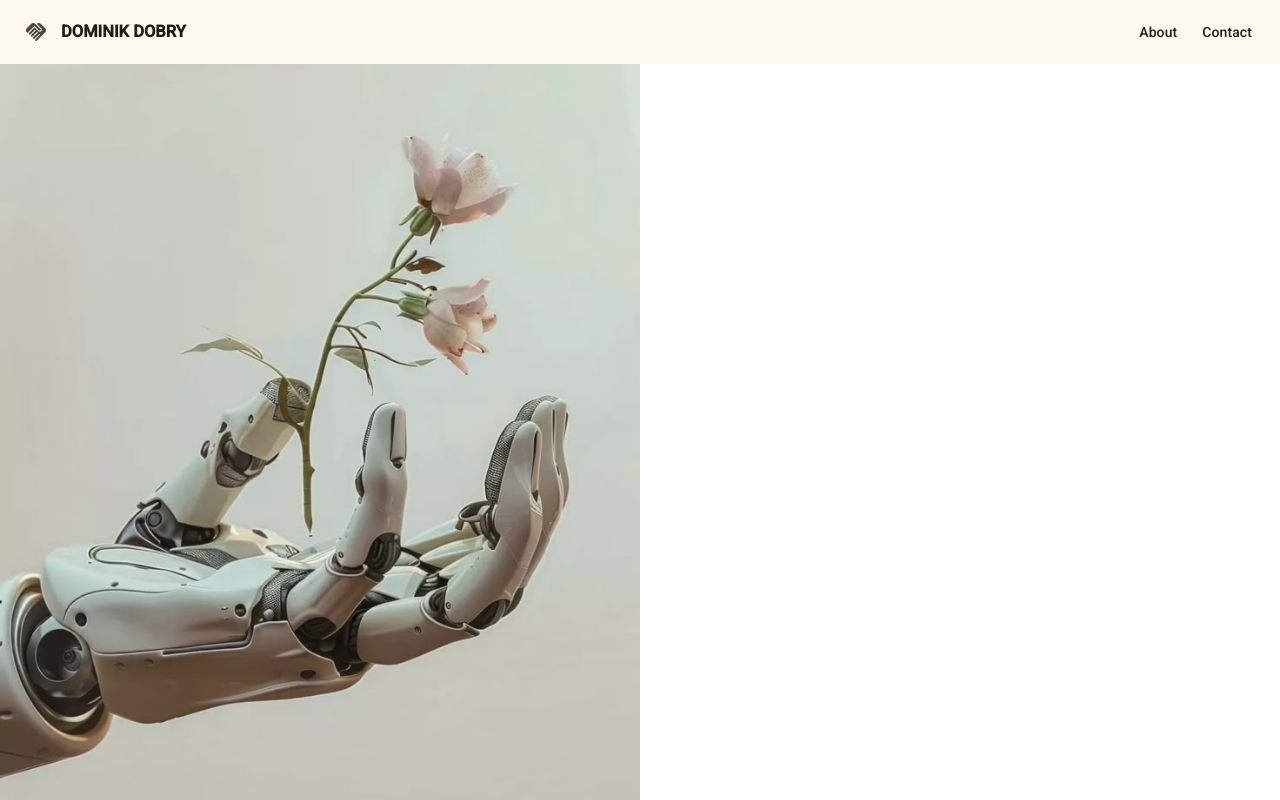
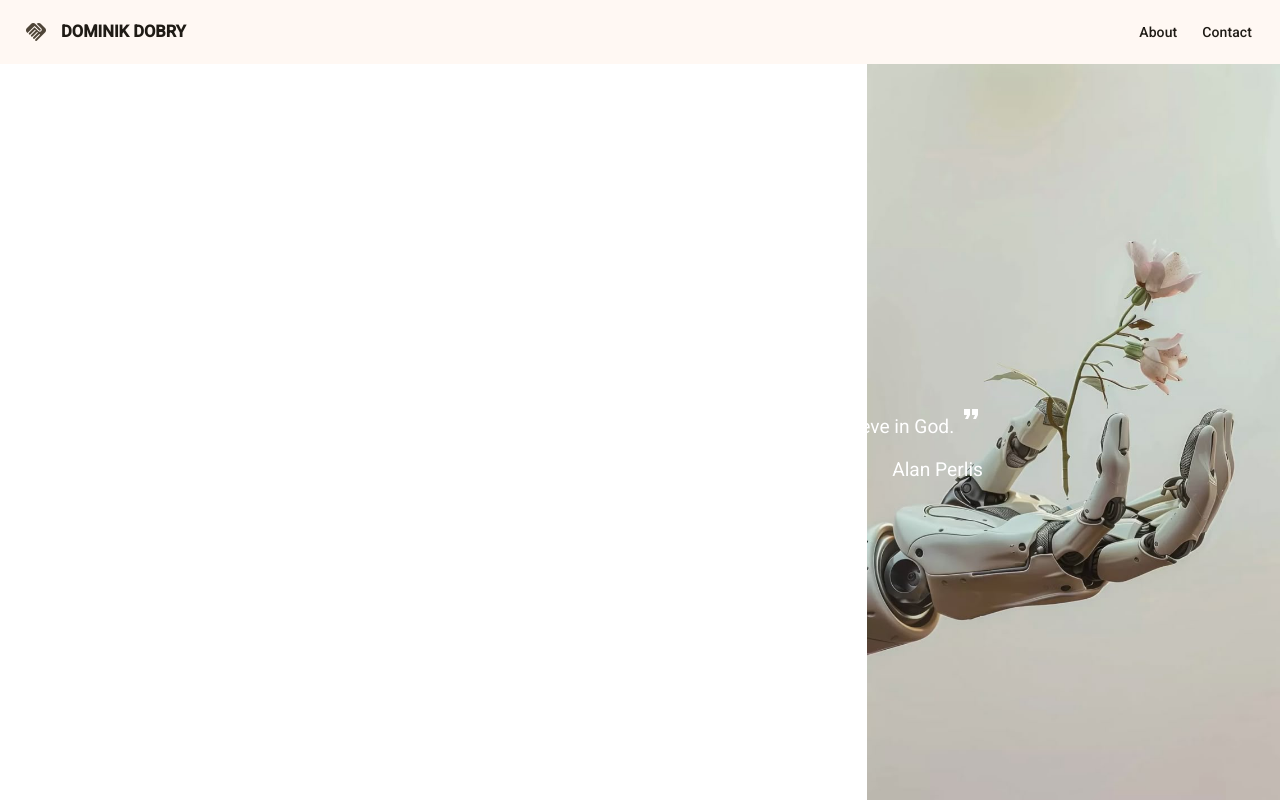
Before and after one commit to krzyzowskabeata/portfolio, an Angular app: page /welcome in a window 1280 px wide. Built offline with nearby package versions, Linux system fonts and the light colour scheme.

Commit message:
Initial quote added

```diff
--- a/src/app/home/home.component.html
+++ b/src/app/home/home.component.html
@@ -1,3 +1,16 @@
 <section>
-    <div class="container"></div>
+    <div class="container">
+        <blockquote>
+            <p>
+                <sup>
+                    <mat-icon aria-hidden="true" aria-label="Quote icon" fontIcon="format_quote"></mat-icon>
+                </sup>
+                {{ quote }}
+                <sup>
+                    <mat-icon aria-hidden="true" aria-label="Quote icon" fontIcon="format_quote"></mat-icon>
+                </sup>
+            </p>
+            <footer>{{ author }}</footer>
+        </blockquote>
+    </div>
 </section>
--- a/src/app/home/home.component.scss
+++ b/src/app/home/home.component.scss
@@ -1,11 +1,25 @@
 @import '../../assets/variables.scss';
 
-.container {
-    @include background(url('../../assets/pic-theme.JPG'));
+section {
     width: 100vw;
-    height: calc(100vh - 64px); //ToDo ?!
 
-    @include xl {
-        width: 50vw;
+
+    .container {
+        @include flex(center, center);
+        @include background(url('../../assets/pic-theme.JPG')); // ToDo Add fallback background color
+        height: calc(100vh - 64px); //ToDo Should I remove heder height?
+        color: #fff; // ToDo NOT WHITE
+        font-size: 1.2rem;
+
+
+        blockquote {
+            @include flex(center, flex-end, column);
+        }
+
+        @include md {
+            background-size: contain;
+            background-position: right;
+        }
     }
+
 }
--- a/src/app/home/home.component.ts
+++ b/src/app/home/home.component.ts
@@ -1,12 +1,16 @@
 import { Component } from '@angular/core';
+import { MatIconModule } from '@angular/material/icon';
 
 @Component({
   selector: 'pf-home',
   standalone: true,
-  imports: [],
+  imports: [MatIconModule],
   templateUrl: './home.component.html',
   styleUrl: './home.component.scss'
 })
 export class HomeComponent {
 
+  quote = 'A year spent in artificial intelligence is enough to make one believe in God.';
+  author = 'Alan Perlis';
+
 }
--- a/src/assets/_variables.scss
+++ b/src/assets/_variables.scss
@@ -1,9 +1,9 @@
 @mixin flex($justify, $align, $direction: row, $wrap: wrap) {
     display: flex;
+    justify-content: $justify;
+    align-items: $align;
     flex-direction: $direction;
     flex-wrap: $wrap;
-    justify-content: $justify;
-    align-items: $align;
 }
 
 @mixin background($imageUrl, $size: cover, $position: center, $repeat: no-repeat) {
```
